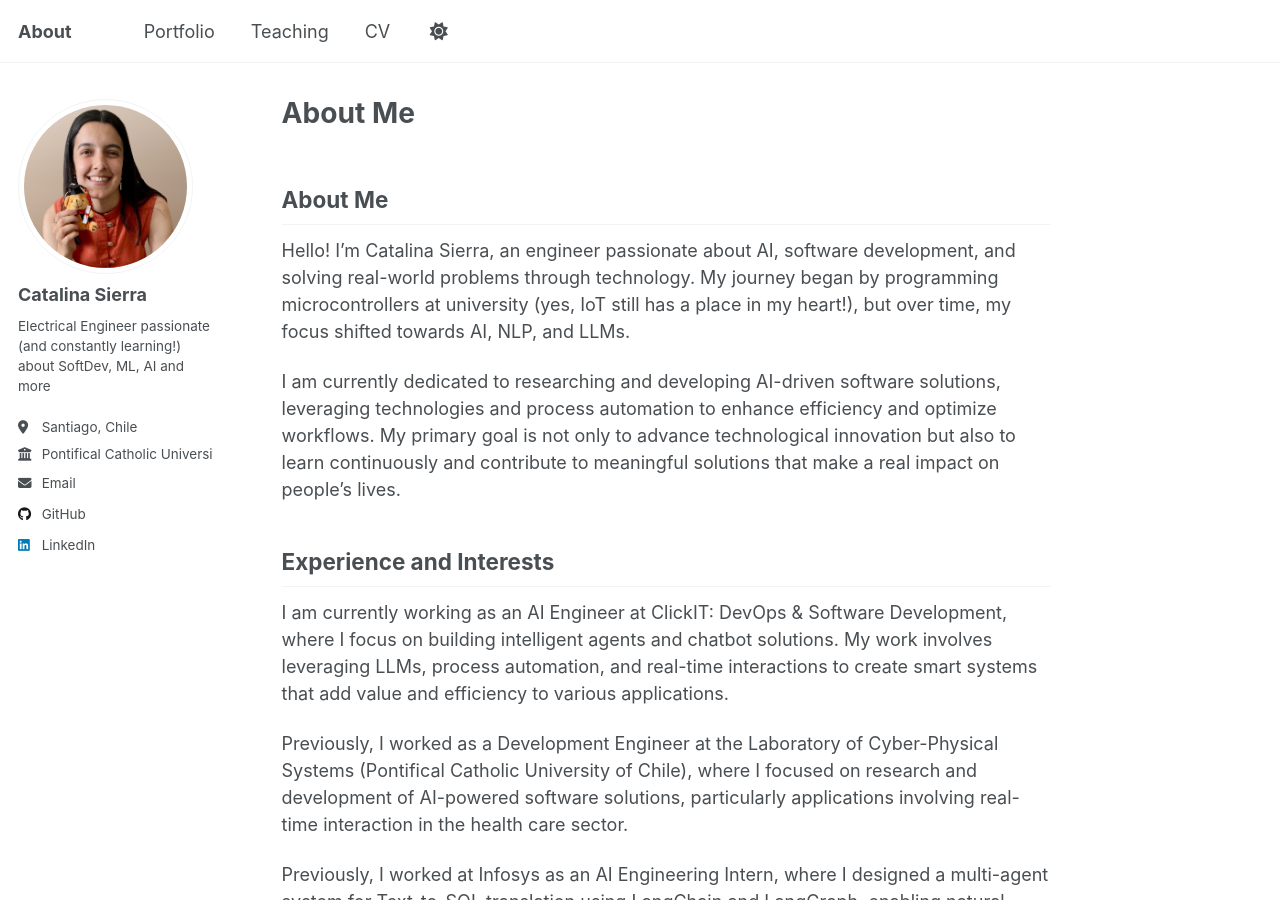
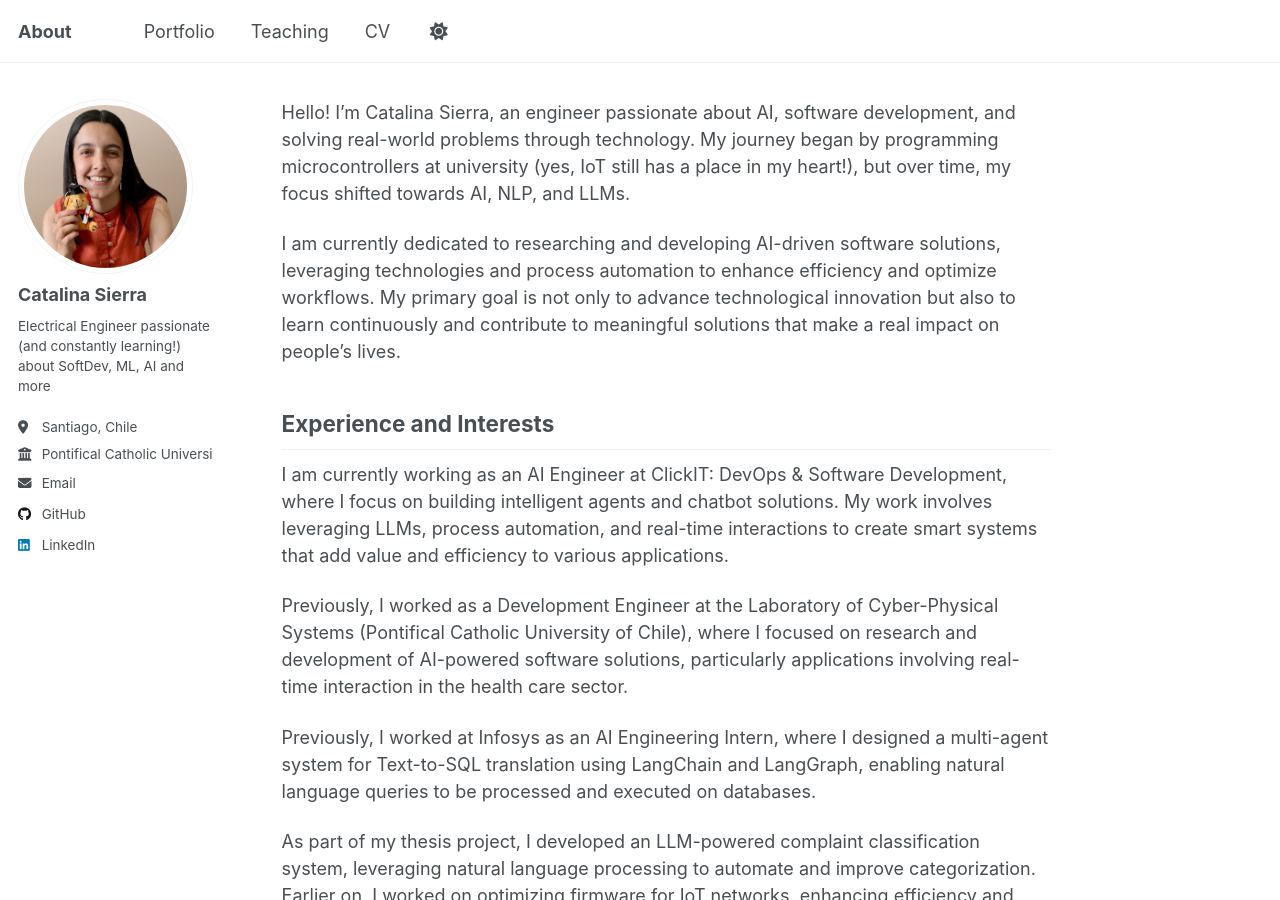
Before and after one commit to csierr/csierr.github.io, a Jekyll site: the page built from _pages/about.md, in a window 1280 px wide and 900 px high. Built offline with Jekyll 4.4.1, drawn with Linux system fonts in a browser that asks for light colours; our own code applies the rules of GitHub Pages for plain Markdown files.

Commit message:
typo correction

```diff
--- a/_pages/about.md
+++ b/_pages/about.md
@@ -6,7 +6,7 @@
  # - /about.html
 ---
 
-## About Me
+<!-- ## About Me  -->
 
 Hello! I’m Catalina Sierra, an engineer passionate about AI, software development, and solving real-world problems through technology. My journey began by programming microcontrollers at university (yes, IoT still has a place in my heart!), but over time, my focus shifted towards AI, NLP, and LLMs.
 
```
